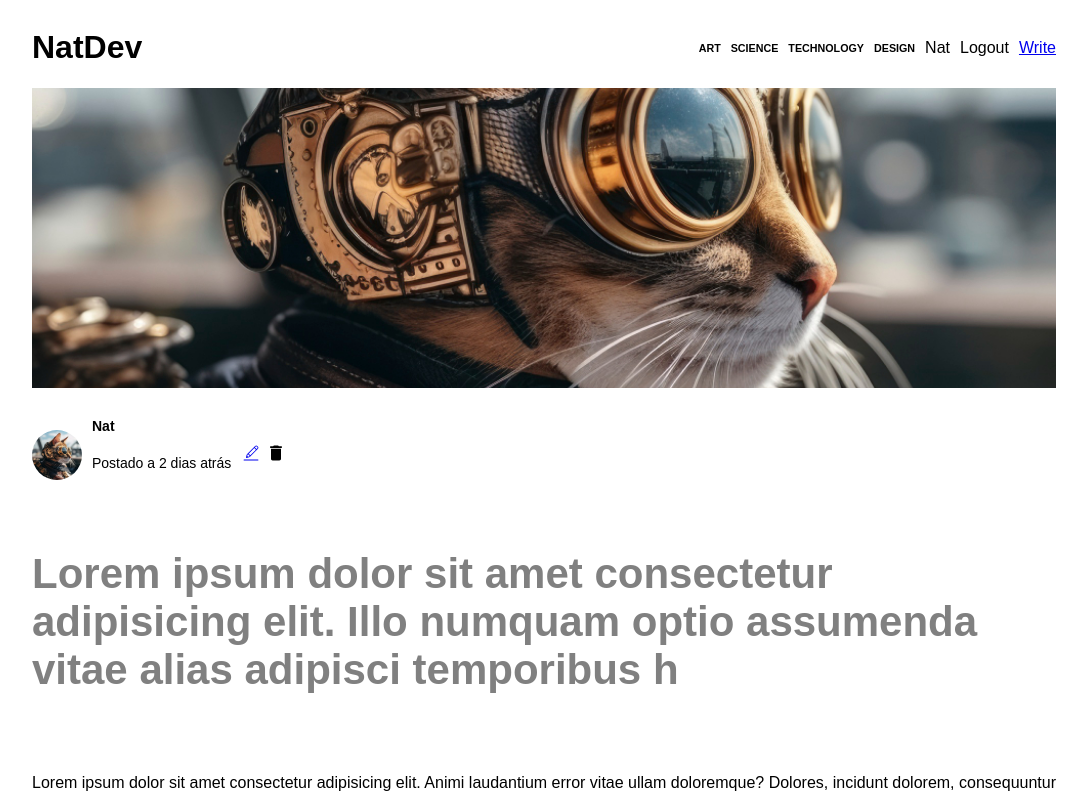
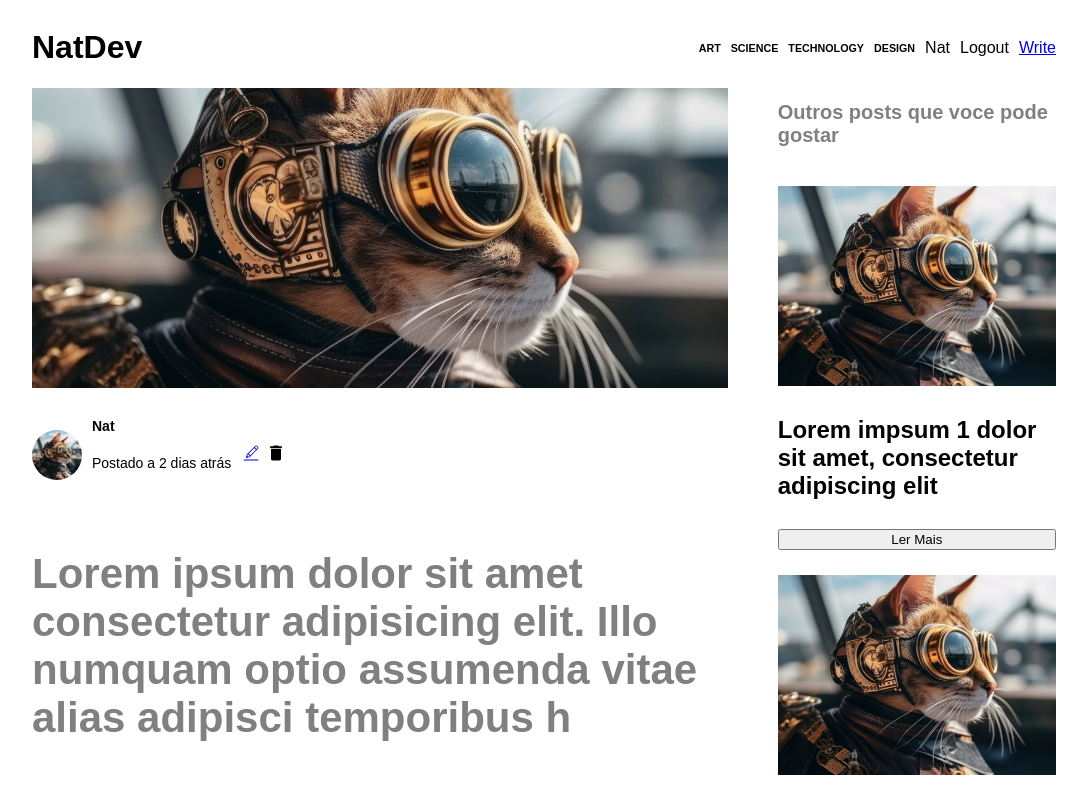
Before and after one commit to NataliaReiis/Blog, a React (Vite) app in the folder client/: page /post/1 in a window 1280 px wide. Shown: the top 800 px of the page, without its empty margins (96-1183 px from the left). Built offline with nearby package versions, Linux system fonts and the light colour scheme.

Commit message:
feat: Menu Side

```diff
--- a/client/src/App.jsx
+++ b/client/src/App.jsx
@@ -5,7 +5,7 @@ import Footer from "./components/Footer";
 import Home from "./pages/Home";
 import Login from "./pages/Login";
 import Register from "./pages/Register";
-import Write from "./pages/Home";
+import Write from "./pages/Write";
 import Single from "./pages/Single";
 
 const Layout = () => {
--- a/client/src/components/Menu.jsx
+++ b/client/src/components/Menu.jsx
@@ -1,8 +1,41 @@
 
 export default function Menu(){
+    const posts = [
+        {
+            id: 1,
+            title: 'Lorem impsum 1 dolor sit amet, consectetur adipiscing elit',
+            desc: 'Lorem ipsum dolor sit amet, consectetur adipiscing elit. Etiam eget ligula eu lectus lobortis condimentum. Aliquam nonummy auctor massa. Pellentesque habitant morbi tristique senectus et netus et malesuada fames ac turpis egestas. Nulla at risus. Quisque purus magna, auctor et, sagittis ac, posuere eu, lectus. Nam mattis, felis ut adipiscing.',
+            img: '/src/assets/gato-test.jpg',
+        },
+        {
+            id: 2,
+            title: 'Lorem impsum 2 dolor sit amet, consectetur adipiscing elit',
+            desc: "Lorem ipsum dolor sit amet, consectetur adipiscing elit. Etiam eget ligula eu lectus lobortis condimentum. Aliquam nonummy auctor massa. Pellentesque habitant morbi tristique senectus et netus et malesuada fames ac turpis egestas. Nulla at risus. Quisque purus magna, auctor et, sagittis ac, posuere eu, lectus. Nam mattis, felis ut adipiscing.",
+            img: '/src/assets/gato-test.jpg',
+        },
+        {
+            id: 3,
+            title: 'Lorem impsum 3 dolor sit amet, consectetur adipiscing elit',
+            desc: "Lorem ipsum dolor sit amet, consectetur adipiscing elit. Etiam eget ligula eu lectus lobortis condimentum. Aliquam nonummy auctor massa. Pellentesque habitant morbi tristique senectus et netus et malesuada fames ac turpis egestas. Nulla at risus. Quisque purus magna, auctor et, sagittis ac, posuere eu, lectus. Nam mattis, felis ut adipiscing.",
+            img: '/src/assets/gato-test.jpg',
+        },
+        {
+            id: 4,
+            title: 'Lorem impsum 4 dolor sit amet, consectetur adipiscing elit',
+            desc: "Lorem ipsum dolor sit amet, consectetur adipiscing elit. Etiam eget ligula eu lectus lobortis condimentum. Aliquam nonummy auctor massa. Pellentesque habitant morbi tristique senectus et netus et malesuada fames ac turpis egestas. Nulla at risus. Quisque purus magna, auctor et, sagittis ac, posuere eu, lectus. Nam mattis, felis ut adipiscing.",
+            img: '/src/assets/gato-test.jpg',
+        },
+    ]
     return(
-        <>
-
-        </>
+        <div className="menu">
+            <h1>Outros posts que voce pode gostar</h1>
+            {posts.map(post=>(
+                <div className="post" key={post.id}>
+                    <img src={post.img} alt="" />
+                    <h2>{post.title}</h2>
+                    <button>Ler Mais</button>
+                </div>
+            ))}
+        </div>
     )
 }
--- a/client/src/pages/Single.jsx
+++ b/client/src/pages/Single.jsx
@@ -4,6 +4,7 @@ import { MdDelete } from "react-icons/md";
 
 import { Link } from "react-router-dom";
 import Menu from '../components/Menu'
+
 export default function Single() {
   return (
     <div className="single">
--- a/client/src/pages/Write.jsx
+++ b/client/src/pages/Write.jsx
@@ -1,8 +1,12 @@
 
 export default function Write(){
     return(
-        <>
-        Write
-        </>
+        <div className="write">
+            <div className="content">content</div>
+            <div className="menu">
+                <div className="item">i1</div>
+                <div className="item">i2</div>
+            </div>
+        </div>
     )
 }
--- a/client/src/scss/style.scss
+++ b/client/src/scss/style.scss
@@ -150,7 +150,32 @@
         }
         .menu{
             flex: 2;
+            display: flex;
+            flex-direction: column;
+            gap: 25px;
+
+            h1{
+                font-size: 20px;
+                color: gray;
+            }
+            .post{
+                display: flex;
+                flex-direction: column;
+                gap: 10px;
+
+                img{
+                    width: 100%;
+                    height: 200px;
+                    object-fit: cover;
+                }
+            }
         }
+    }
+
+    //WRITE
+
+    .write{
+
     }
   }
 }
```
